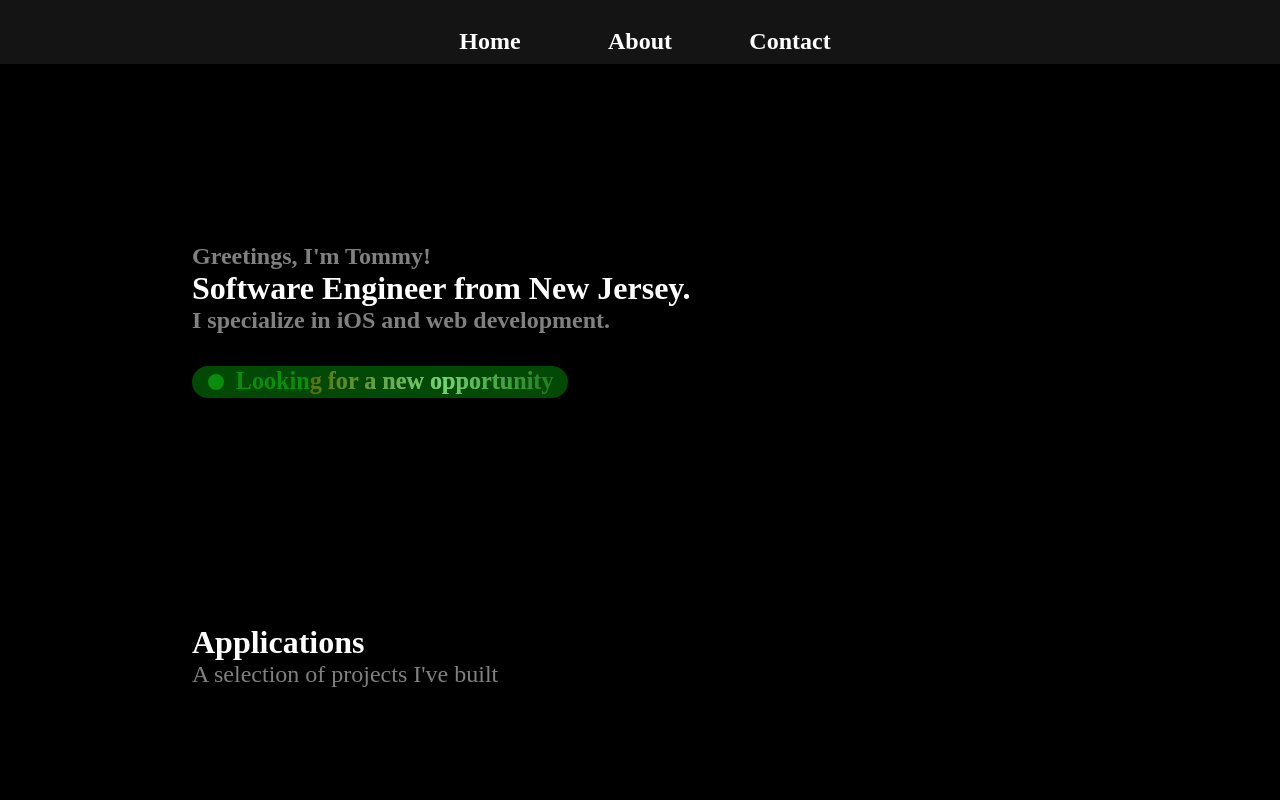
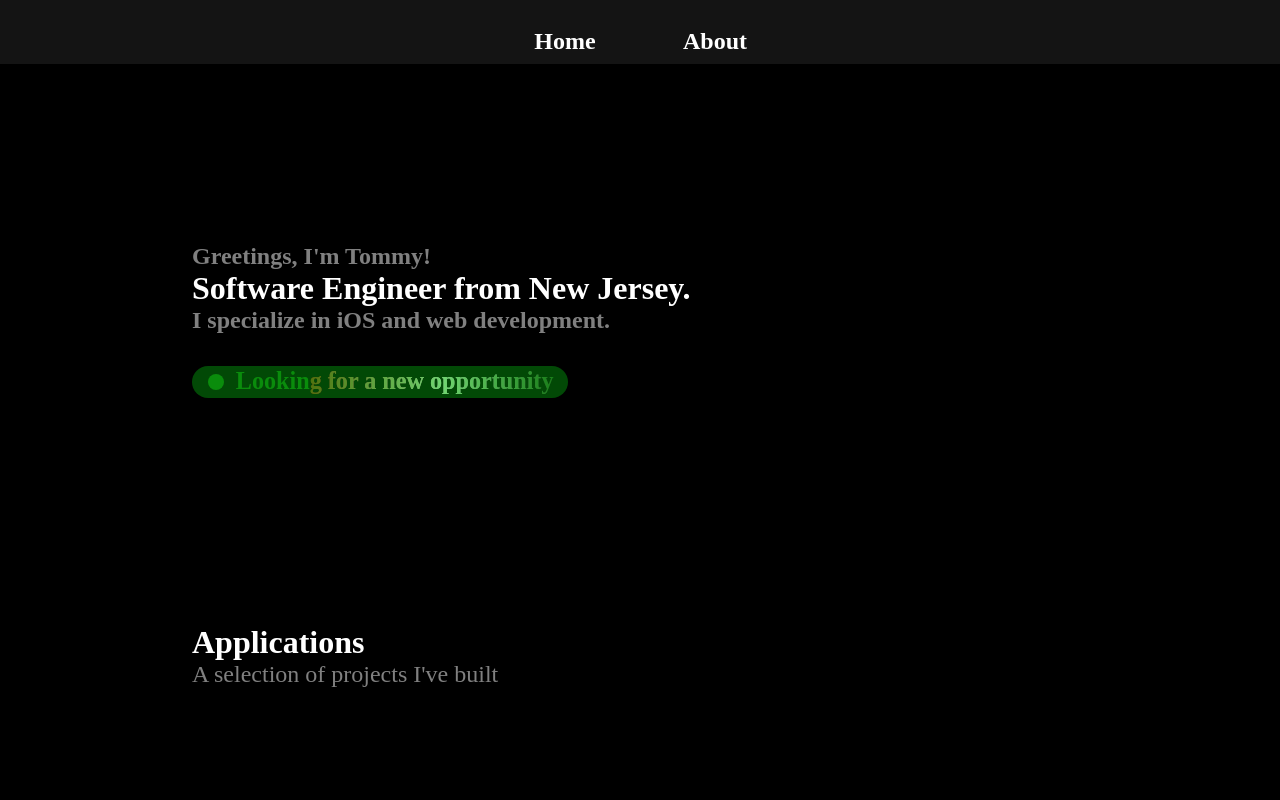
Before and after one commit to TbartocciDev/tommybartocci, a React (Create React App) app: page / in a window 1280 px wide. Shown: the top 800 px of the page. Built offline with nearby package versions, Linux system fonts and the light colour scheme; a web font is replaced by a local one.

Commit message:
contact page put on hold

```diff
--- a/src/data.js
+++ b/src/data.js
@@ -11,10 +11,10 @@ const Data = {
                 title: "About",
                 url: "/About"
             },
-            {
-                title: "Contact",
-                url: "/Contact"
-            },
+            // {
+            //     title: "Contact",
+            //     url: "/Contact"
+            // },
         ]
     },
     HomePage: {
```
